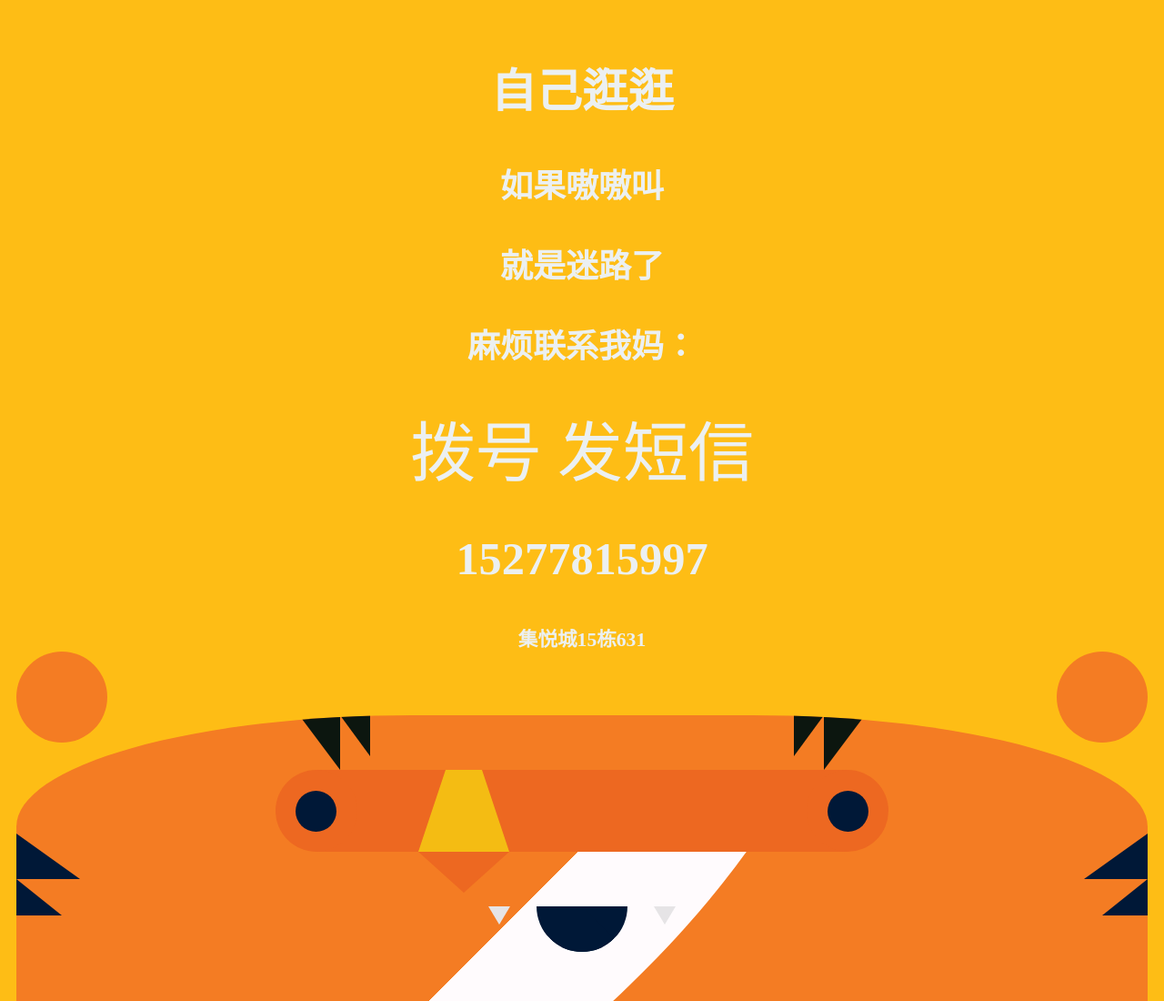
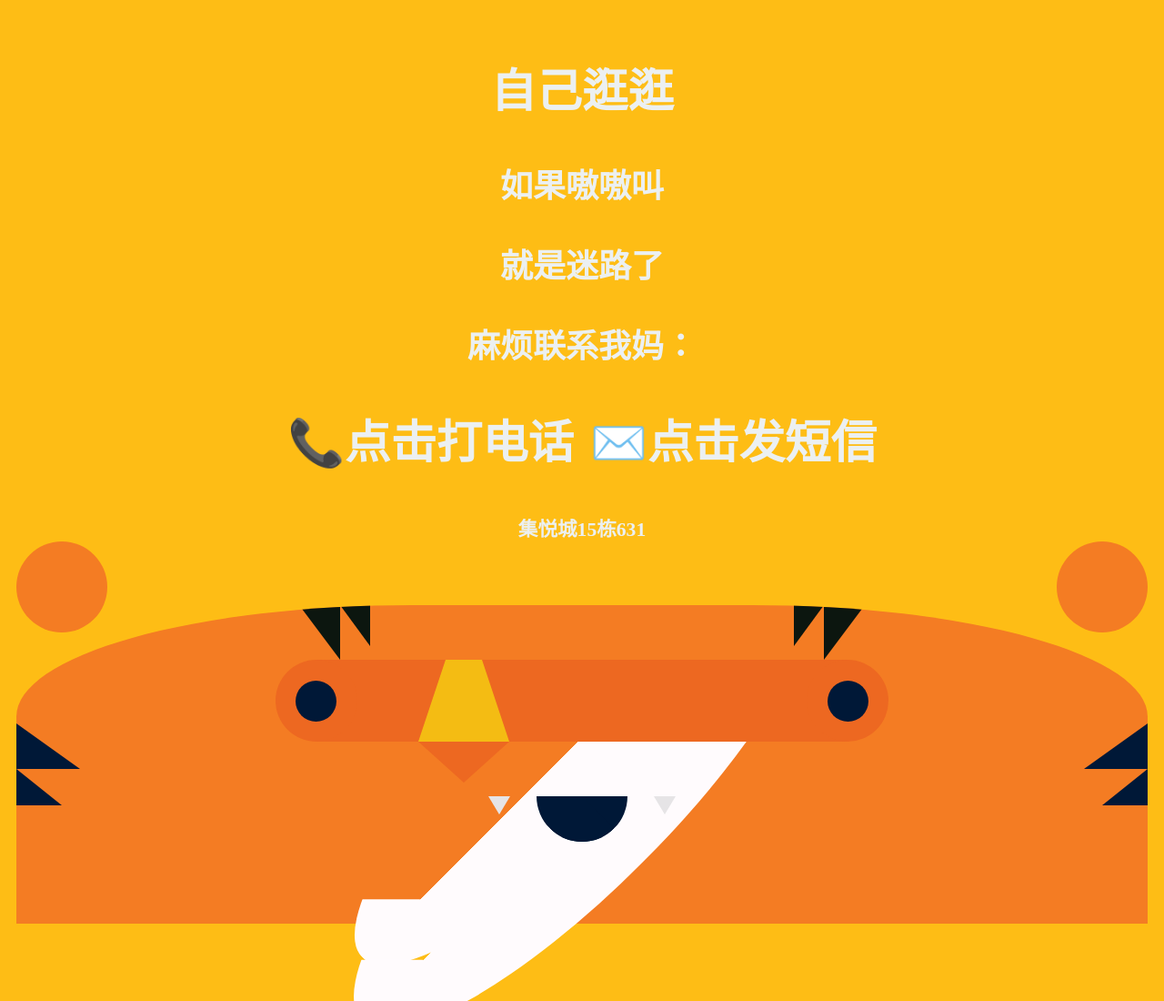
Before and after one commit to ElmmmQin/Cat, a website built with webpack: page index.html in a window 1280 px wide. Shown: the top 1100 px of the page at 91% size. Built offline with nearby package versions, Linux system fonts and the light colour scheme.

Commit message:
style: 到时候再改

```diff
--- a/index.html
+++ b/index.html
@@ -17,9 +17,8 @@
         <h3>如果嗷嗷叫</h3>
         <h3>就是迷路了</h3>
         <h3>麻烦联系我妈：</h3>
-        <a href="tel:15277815997">拨号</a>
-        <a href="sms:15277815997">发短信</a>
-        <h2>15277815997</h2>
+        <a href="tel:15277815997">📞点击打电话</a>
+        <a href="sms:15277815997">✉️点击发短信</a>
         <h4>集悦城15栋631</h4>
     </div>
 
--- a/style.css
+++ b/style.css
@@ -30,6 +30,11 @@ body h4 {
 .text{
     z-index: 99;
     /* width: vw - 20px; */
+}
+.text a{
+  font-size: 0.7em;
+  font-weight: 600;
+  line-height: 1.9em;
 }
 .tiger {
   -webkit-border-radius: 35% 35% 0 0;
```
